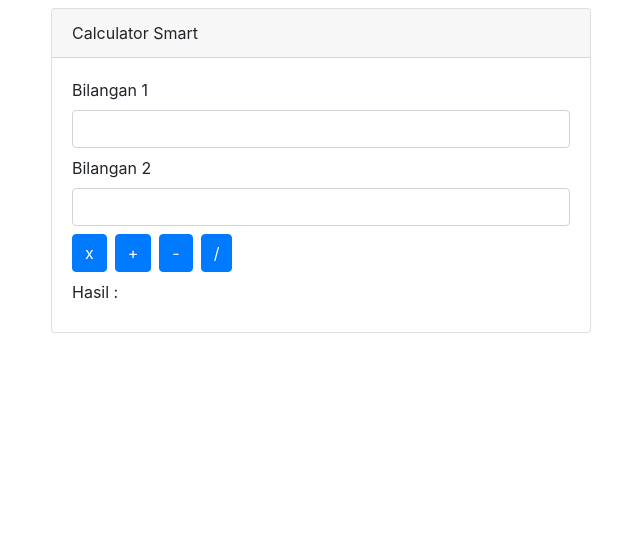
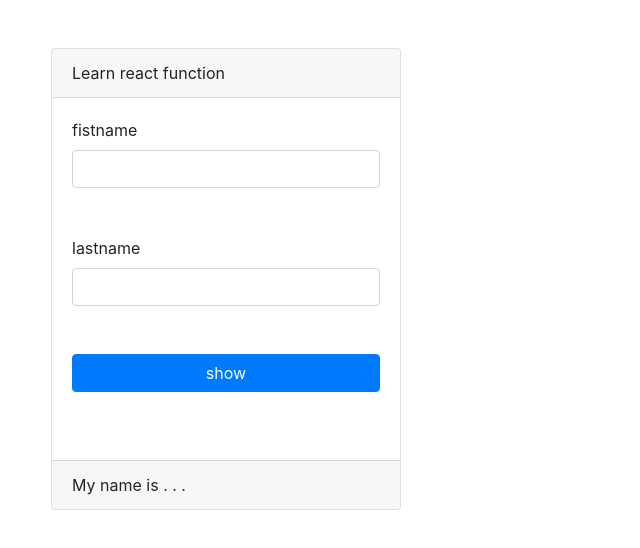
Before and after one commit to rzhasibuan/react-learn, a React (Create React App) app: page / in a window 1280 px wide. Shown: the top 548 px of the page, without its empty margins (34-674 px from the left). Built offline with nearby package versions, Linux system fonts and the light colour scheme.

Commit message:
hookstate

```diff
--- a/src/App.js
+++ b/src/App.js
@@ -1,82 +1,46 @@
-/* eslint-disable react/no-direct-mutation-state */
-import React, { Component } from 'react';
-// import axios from 'axios';
+import React from 'react';
+import { useState } from 'react';
+// perbedaan pengunaan function dengan mengunakan class
+// dengan mengunakan function kita tidak perlu mengunakan method/function render, langsung saja mengunakan return
+function App() {
+  // deklarasi hookstate
+  const [fistname, setFistname] = useState();
+  const [lastname, setLastname] = useState();
+  const [fullname, setFullname] = useState();
 
-class App extends Component {
-  constructor(){
-    super()
-    this.state = {
-      // product: [],
-      firstname: '',
-      lastname: '',
-      name: '',
-
-    }
+  const submitHandler = (e) => {
+    e.preventDefault();
+    setFullname(`${fistname} ${lastname}`);
+    setFistname('');
+    setLastname('');
   }
 
-  changeHandler = (e) => {
-    this.setState({
-      [e.target.name]: e.target.value,
-    })
-  }
-
-  submitHandler = (e) => {
-    e.preventDefault()
-    console.log(this.state)
-    this.setState({
-      name: `${this.state.firstname} ${this.state.lastname}`,
-    })
-    this.state.firstname = '';
-    this.state.lastname = '';
-
-  }
-  // getProduct = async () => {
-  //   let response = await axios.get('http://localhost:5000/product/6HGdBy2oK-Eoa0Ze');
-
-  //   let product = await response.data;
-  //   let product2 = product.data;
-  //   this.setState({
-  //     product: product2.products
-  //   });
-  // }
-
-  // componentDidMount(){
-  //   this.getProduct()
-  // }
-
-  render() {
-    // object literal
-    // const {product} = this.state;
-    const {name} = this.state;
   return (
+    <div>
       <div className="p-5">
         <div className="container">
           <div className="row">
-             <div className="col-md-6">
+            <div className="col-md-4">
               <div className="card">
-                  <div className="card-header">Learn React Js</div>
+                <div className="card-header">Learn react function</div>
                 <div className="card-body">
-                    {/* <div> id : {product.id}</div>
-                    <div> title : {product.title}</div>
-                    <div> description : {product.description}</div>
-                    <div> price : {product.price}</div> */}
-                    <form onSubmit={this.submitHandler}>
-                      <div className="mb-4">
-                        <label htmlFor="firstname" className="form-label">First Name</label>
-                        <input type="text" value={this.state.firstname} onChange={this.changeHandler} name="firstname" className="form-control"/>
+                  <form onSubmit={submitHandler}>
+                    <div className="mb-5">
+                      <label htmlFor="fistname">fistname</label>
+                      <input type="text" value={fistname} onChange={(e) => {setFistname(e.target.value)}} name="fistname" className="form-control" />
                     </div>
-                      <div className="mb-4">
-                        <label htmlFor="lastname" className="form-label">Last Name</label>
-                        <input type="text" value={this.state.lastname} onChange={this.changeHandler} name="lastname" className="form-control"/>
+                    <div className="mb-5">
+                      <label htmlFor="lastname">lastname</label>
+                      <input type="text" value={lastname} onChange={(e) => {setLastname(e.target.value)}} name="lastname" className="form-control" />
                     </div>
-                      <div className="mb-4">
-                        <button type="submit" className="btn btn-primary">Show</button>
+                    <div className="mb-5">
+                      <button type="submit" className="btn btn-block btn-primary">show</button>
                     </div>
-                      <div className="mb-4">
-                        My name is {name ? name : '. . .'}
+                  </form>
                 </div>
-
-                    </form>
+                <div className="card-footer">
+                  My name is {fullname ? fullname : '. . .'}
+                </div>
               </div>
             </div>
           </div>
@@ -85,6 +49,5 @@ class App extends Component {
     </div>
   )
 }
-}
 
-export default App
+export default App;
--- a/src/index.js
+++ b/src/index.js
@@ -4,14 +4,14 @@ import ReactDOM from 'react-dom';
 // import 'bootstrap';
 import 'bootstrap/dist/css/bootstrap.min.css';
 
-// import App from './App';
-import Calculator from './calculator';
+import App from './App';
+// import Calculator from './calculator';
 import reportWebVitals from './reportWebVitals';
 
 ReactDOM.render(
   <React.StrictMode>
-    {/* <App /> */}
-    <Calculator/>
+    <App />
+    {/* <Calculator/> */}
   </React.StrictMode>,
   document.getElementById('root')
 );
```
Also changed, not shown: src/components/Example.js (added, +89 -0 lines). Lines whose indentation alone changed are shown as unchanged.
